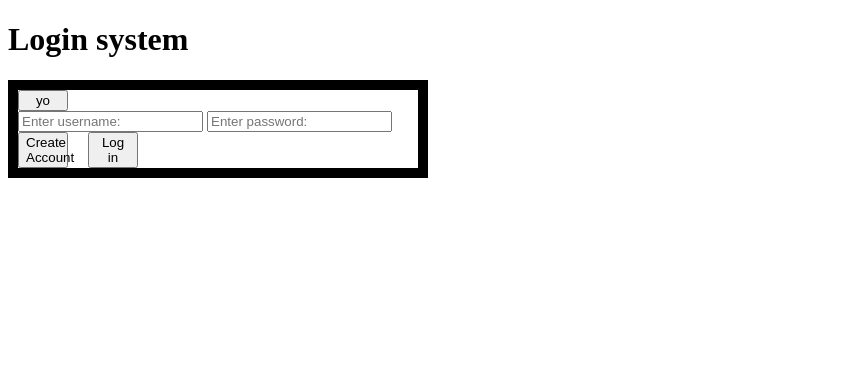
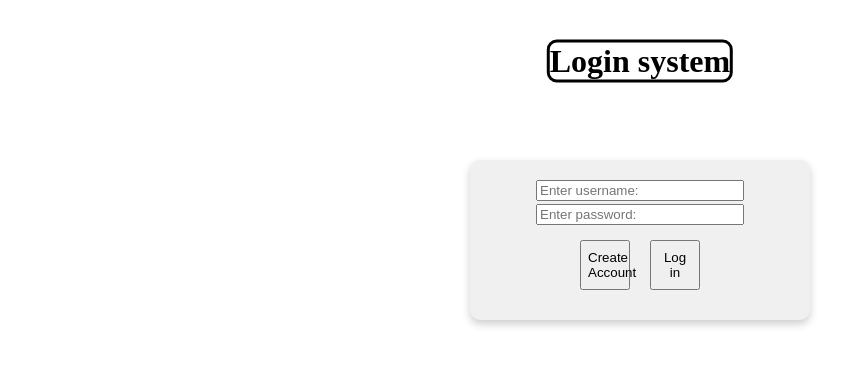
Before and after one commit to malikDev2/log-in-system, a plain HTML site: page frontend/index.html in a window 1280 px wide. Shown: the whole page, without its empty margins (0-868 px from the left). Drawn offline with Linux system fonts and the light colour scheme.

Commit message:
button styling

```diff
--- a/frontend/index.html
+++ b/frontend/index.html
@@ -9,14 +9,13 @@
 <body>
     <h1>Login system</h1>
     <div class = "box">
-        <button>yo</button>
         <div class="inputs">
             <input type="text" placeholder="Enter username:">
             <input type="text" placeholder="Enter password:">
         </div>
         <div class="buttons">
-            <button>Create Account</button>
-            <button>Log in</button>
+            <button class="create">Create Account</button>
+            <button class="log">Log in</button>
         </div>
     </div>
 
--- a/frontend/styles.css
+++ b/frontend/styles.css
@@ -1,10 +1,27 @@
-.box{
-    display: flex;
-    flex-direction: column;
-    width: 400px;
-    border: 10px solid black;
-    align-self: center;
+h1{
+    position: absolute;
+    top: 5%;
+    left: 50%;
+    transform: translate(-50%, -50%);
+    border-radius: 10px;
+    border: 3px solid black;
+}
+h1:hover{
+    background: rgb(255, 155, 155);
+    cursor: wait;
+}
 
+.box {
+    position: absolute;
+    top: 30%;
+    left: 50%;
+    transform: translate(-50%, -50%);
+    width: 300px;
+    background-color: #f0f0f0;
+    padding: 20px;
+    border-radius: 10px;
+    box-shadow: 0 4px 8px rgba(0, 0, 0, 0.2);
+    height: 120px;
 }
 
 .box button{
@@ -18,5 +35,30 @@
 
 .buttons{
     display: flex;
+    flex-direction: row;
     gap: 20px;
+    margin-top: 15px;
+    justify-content: center;
+    height: 50px;
 }
+
+.create:hover{
+    background: rgb(64, 255, 58);
+    transition: 300ms;
+}
+
+.log:hover{
+    background: rgb(110, 58, 255);
+    transition: 300ms;
+}
+
+.inputs{
+    display: flex;
+    flex-direction: column;
+    gap: 3px;
+    align-items: center;
+}
+
+input{
+    width: 200px;
+}
```
